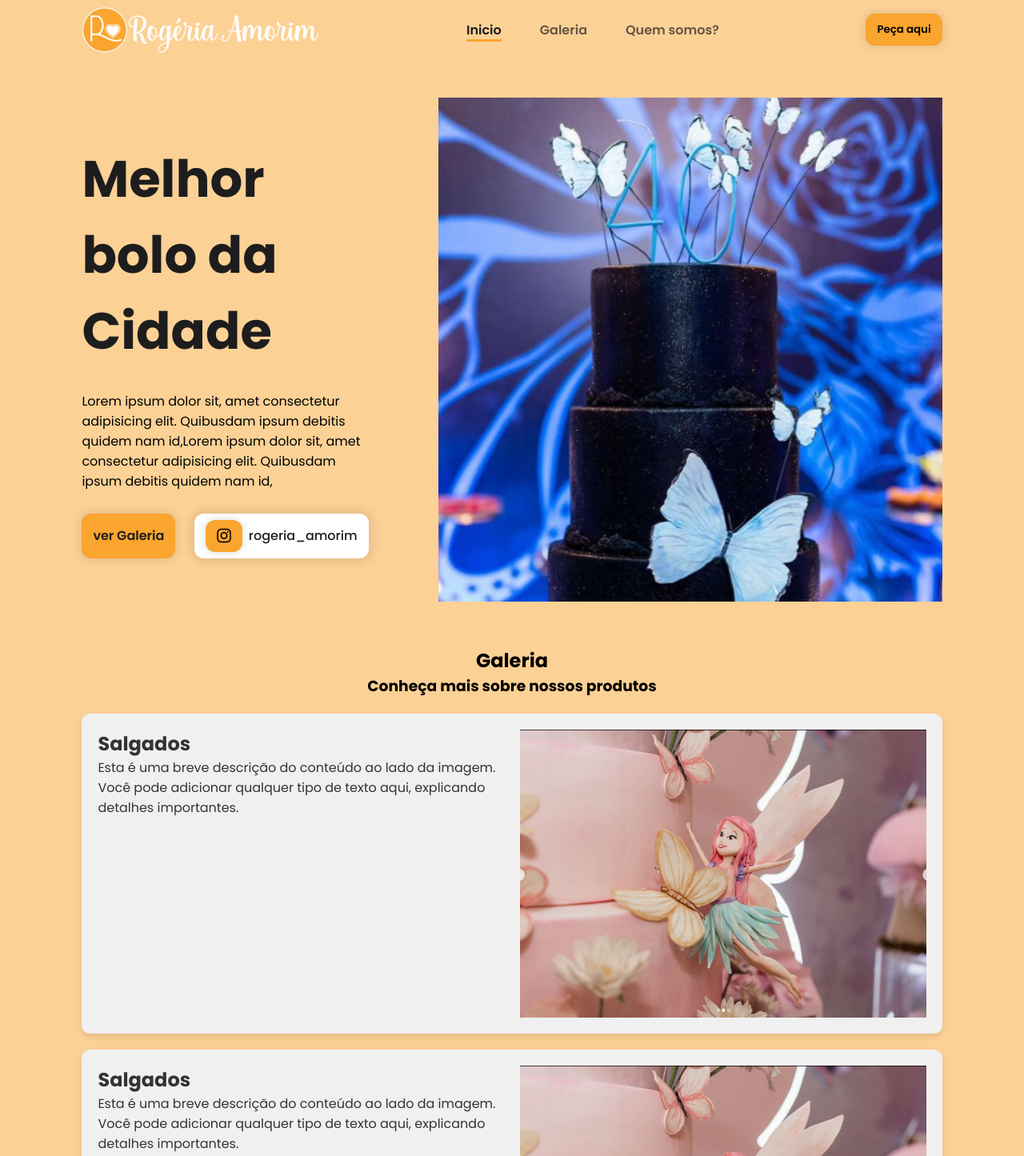
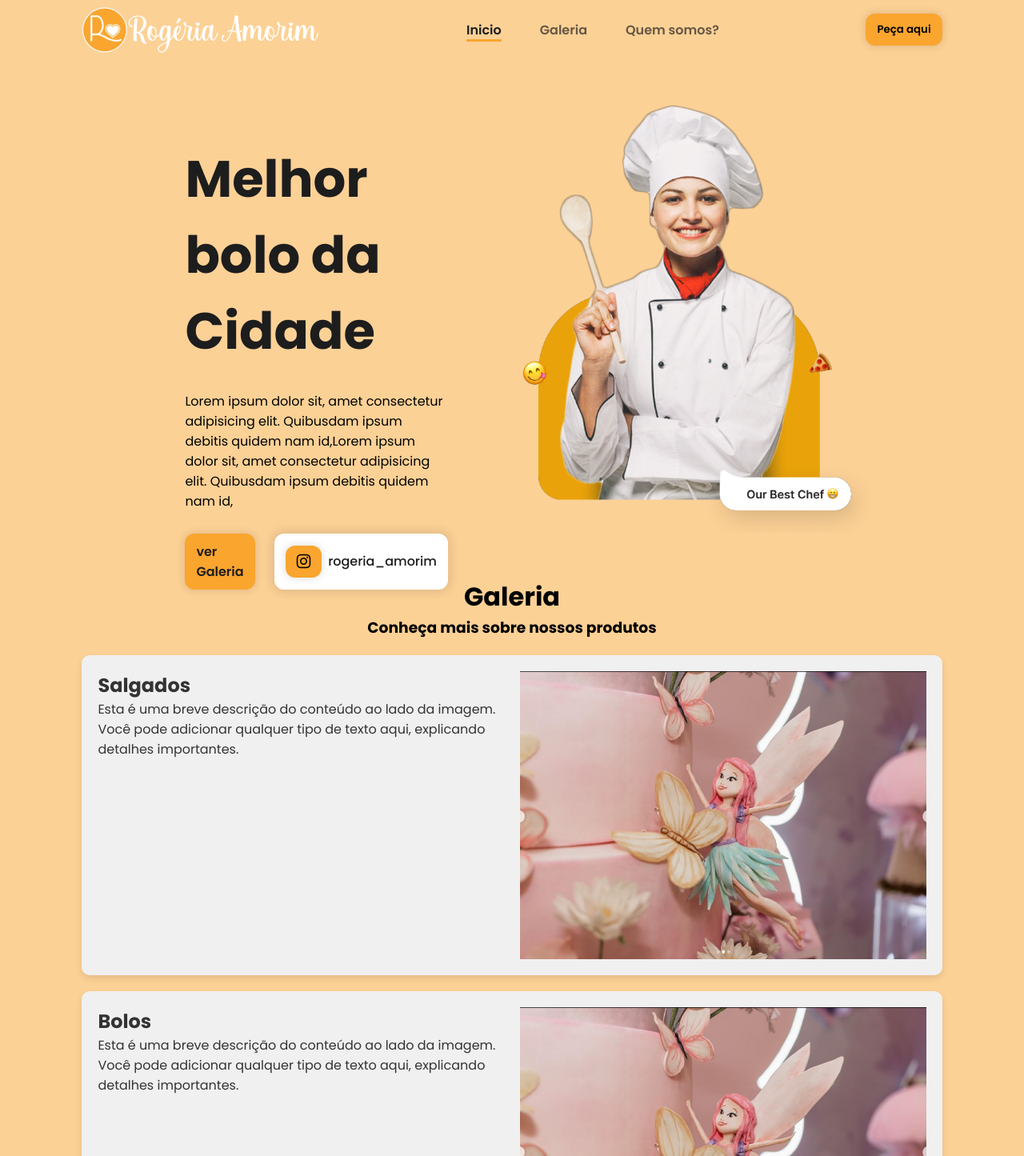
Before and after one commit to syntax-terror-256/amorim, a website: page public/index.html in a window 1280 px wide. Shown: the part 20-1465 px from the top of the page at 80% size. Drawn offline with Linux system fonts and the light colour scheme.

Commit message:
Feito algumas alterações no css da pagina para deixar mais agradavel ao ususario

```diff
--- a/public/css/styles.css
+++ b/public/css/styles.css
@@ -5,6 +5,10 @@
   margin: 0;
   padding: 0;
   box-sizing: border-box;
+}
+
+html{
+  scroll-behavior: smooth;
 }
 
 body{
@@ -70,7 +74,7 @@ header{
 /* ESTILO DA SECTION HOME (INICIO) */
 #home {
   display: flex;
-  min-height: calc(100vh - 114px);
+  height: 600px;
 }
 
 #cta{
@@ -79,6 +83,7 @@ header{
   flex-direction: column;
   gap: 28px;
   margin-top: 5%;
+  margin-left: 12%;
 }
 #cta .title{
   font-size: 4rem;
@@ -108,6 +113,10 @@ header{
   border-radius: 12px;
 }
 
+#insta_btn:hover{
+  background-color: #459FB580;
+}
+
 #insta_btn .btn-default{
   font-size: 1.25rem;
 }
@@ -116,7 +125,7 @@ header{
 #banner{
   display: flex;
   align-items: start;
-  justify-content: end;
+  justify-content: center;
   width: 70%;
 }
 
@@ -128,6 +137,7 @@ header{
 /* ESTILO DA SECTION GALERIA */
 
 .section-titlle{
+  font-size: 2rem;
   display: flex;
   flex-direction: column;
   align-items: center;
@@ -198,7 +208,7 @@ header{
 #btn_galeria{
   display: flex;
   align-items: center;
- justify-content: center;
+  justify-content: center;
   margin-top: 2%;
 }
 
@@ -214,6 +224,10 @@ header{
   font-weight: 600;
   box-shadow: 0px 0px 10px 2px rgba(0, 0, 0, 0.1);
   transition: background-color .3s ease;
+}
+
+.btn-galeria:hover{
+  background-color: #459FB580;
 }
 
 /* ESTILO DO QUEM SOMOS */
--- a/public/index.html
+++ b/public/index.html
@@ -67,7 +67,7 @@
             </div>
             <!--Conteudo da direita (imagem)-->
             <div id="banner">
-                <img src="images/bolo-azul.png" alt="">
+                <img src="images/chef.png" alt="">
             </div>
         </section>
 
@@ -94,7 +94,7 @@
 
             <div class="container">
                 <div class="description">
-                    <h2>Salgados</h2>
+                    <h2>Bolos</h2>
                     <p>Esta é uma breve descrição do conteúdo ao lado da imagem. Você pode adicionar qualquer tipo de
                         texto aqui, explicando detalhes importantes.</p>
                 </div>
@@ -110,7 +110,7 @@
 
             <div class="container">
                 <div class="description">
-                    <h2>Salgados</h2>
+                    <h2>Buffet</h2>
                     <p>Esta é uma breve descrição do conteúdo ao lado da imagem. Você pode adicionar qualquer tipo de
                         texto aqui, explicando detalhes importantes.</p>
                 </div>
@@ -135,7 +135,7 @@
 
         <section id="about">
             <!--Parte da esquerda-->
-            <img src="images/equipe.png" alt="">
+            <img src="images/resized_specific_image.png" alt="">
 
             <div id="description_abt">
                 <h2 class="abt-title">
```
Also changed, not shown: public/images/Opera Instantâneo_2024-10-10_113554_www.instagram.com.png (deleted), public/images/Opera Instantâneo_2024-10-10_113854_www.instagram.com.png (deleted), public/images/bolo-azul.png (deleted), public/images/bolo-azuç.png (deleted), public/images/chef.png (added), public/images/resized_image-removebg-preview (1).png (added), public/images/resized_image.png (added), public/images/resized_specific_image.png (added), public/images/wave (1).svg (deleted), public/images/wave (2).svg (deleted).
